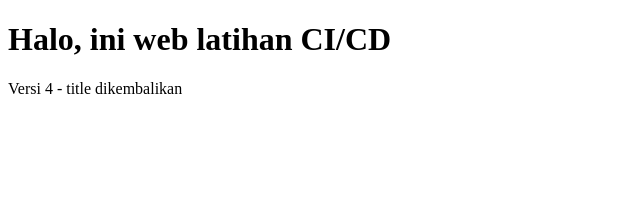
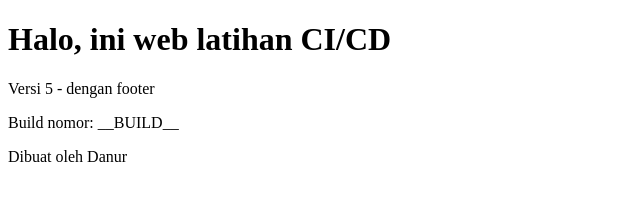
Before and after one commit to danurwijayanto/ci-cd-workshop, a plain HTML site: page public/index.html in a window 1280 px wide. Shown: the whole page, without its empty margins (0-640 px from the left). Drawn offline with Linux system fonts and the light colour scheme.

Commit message:
Tambah footer dan penanda nomor build

```diff
--- a/public/index.html
+++ b/public/index.html
@@ -5,6 +5,8 @@
 </head>
 <body>
   <h1>Halo, ini web latihan CI/CD</h1>
-  <p>Versi 4 - title dikembalikan</p>
+  <p>Versi 5 - dengan footer</p>
+  <p>Build nomor: __BUILD__</p>
+  <footer>Dibuat oleh Danur</footer>
 </body>
 </html>
```
